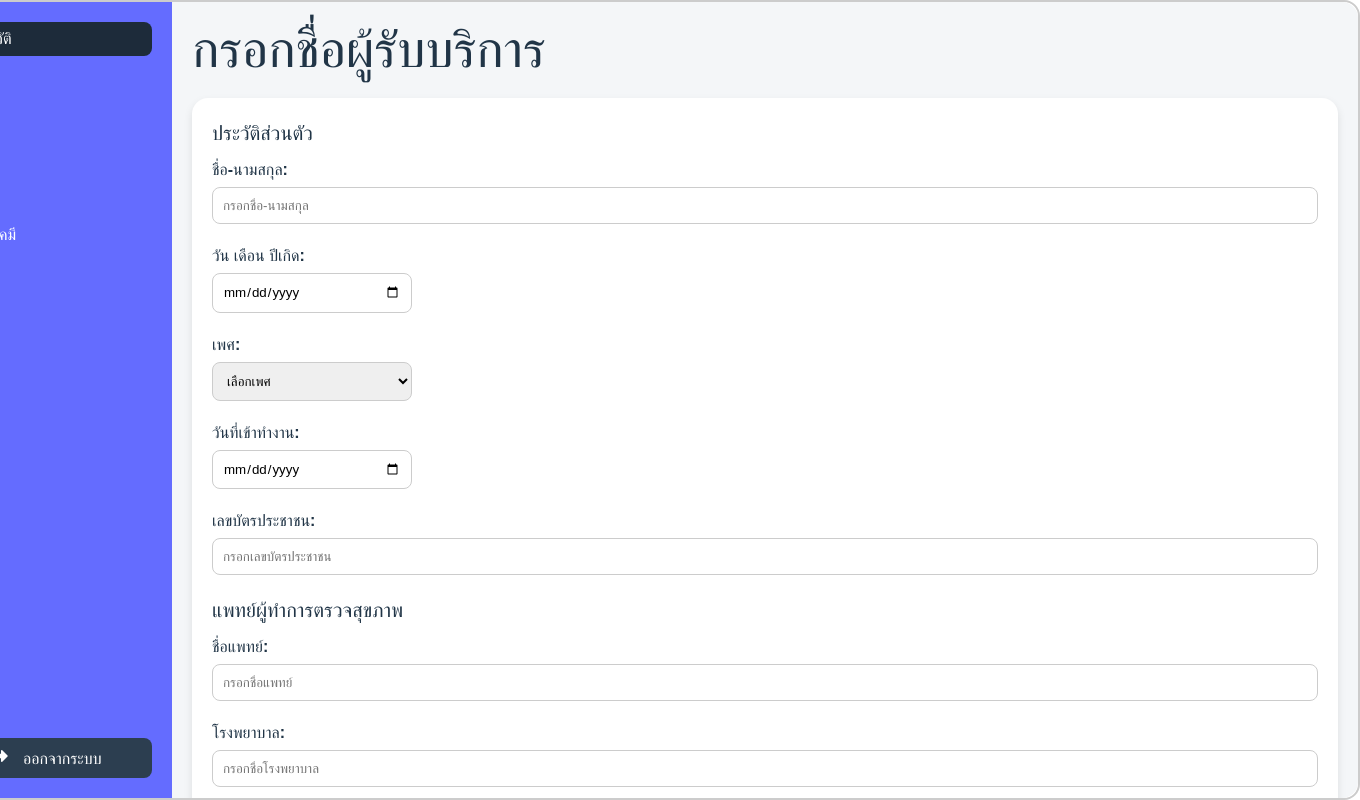
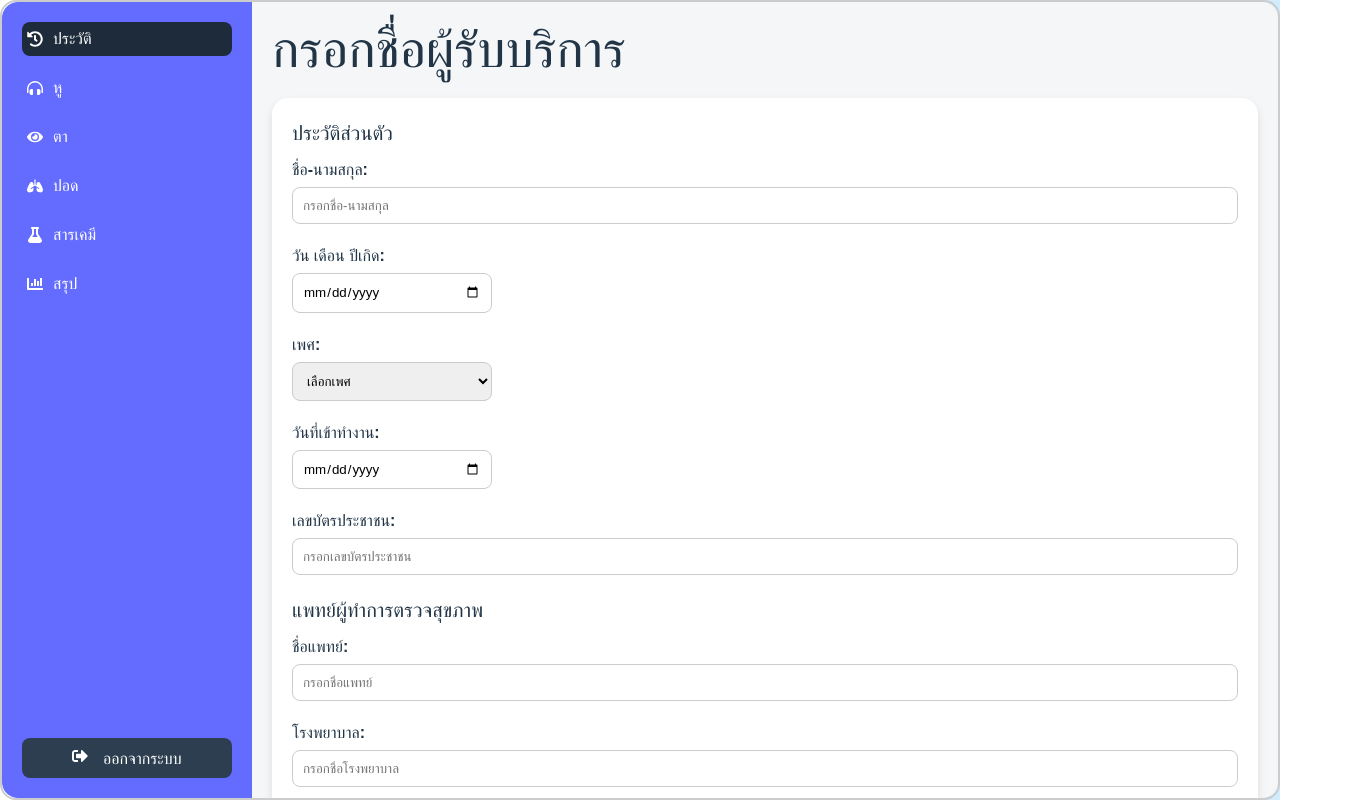
Before and after one commit to joozery/webappmo, a React (Vite) app in the folder frontend/: page /dashboard in a window 1280 px wide. Shown: the whole page, 1360 px wide, since content can reach past the window. Built offline with nearby package versions, Linux system fonts and the light colour scheme.

Commit message:
Updated CSS for sidebar and container, added spacing and border-radius

```diff
--- a/frontend/src/components/Dashboard.css
+++ b/frontend/src/components/Dashboard.css
@@ -8,11 +8,11 @@ body, html {
 
 .container {
   display: flex;
-  height: 800px;
-  width: 1440px;
-  border: 2px solid #ccc; /* เพิ่ม border ให้กับ container */
-  border-radius: 16px; /* เพิ่มความโค้งมน */
-  overflow: hidden; /* ป้องกันไม่ให้เนื้อหาล้นขอบ */
+  height: 100vh;
+  width: 100vw;
+  border: 2px solid #ccc;
+  border-radius: 16px;
+  overflow: hidden;
 }
 
 .sidebar {
@@ -23,8 +23,8 @@ body, html {
   flex-direction: column;
   justify-content: space-between;
   padding: 20px;
-  border-top-left-radius: 16px; /* ทำให้มุมด้านบนโค้งมน */
-  border-bottom-left-radius: 16px; /* ทำให้มุมด้านล่างโค้งมน */
+  border-top-left-radius: 16px;
+  border-bottom-left-radius: 16px;
 }
 
 .menu {
@@ -33,19 +33,20 @@ body, html {
 }
 
 .menu li {
-  margin-bottom: 15px; /* เพิ่มระยะห่างระหว่างไอเท็มเมนู */
+  margin-bottom: 15px;
 }
 
 .menu li a {
   text-decoration: none;
   color: #ffffff;
-  display: flex; /* แสดงไอคอนและข้อความในบรรทัดเดียวกัน */
+  display: flex;
   align-items: center;
+  font-size: 16px;
   padding: 5px;
 }
 
 .menu li a i {
-  margin-right: 20px; /* เพิ่มระยะห่างระหว่างไอคอนกับข้อความ */
+  margin-right: 20px;
 }
 
 .menu li a:hover {
@@ -63,8 +64,8 @@ body, html {
   flex: 1;
   padding: 20px;
   background-color: #f4f6f8;
-  border-top-right-radius: 16px; /* ทำให้มุมด้านบนโค้งมน */
-  border-bottom-right-radius: 16px; /* ทำให้มุมด้านล่างโค้งมน */
+  border-top-right-radius: 16px;
+  border-bottom-right-radius: 16px;
 }
 
 .header {
```
